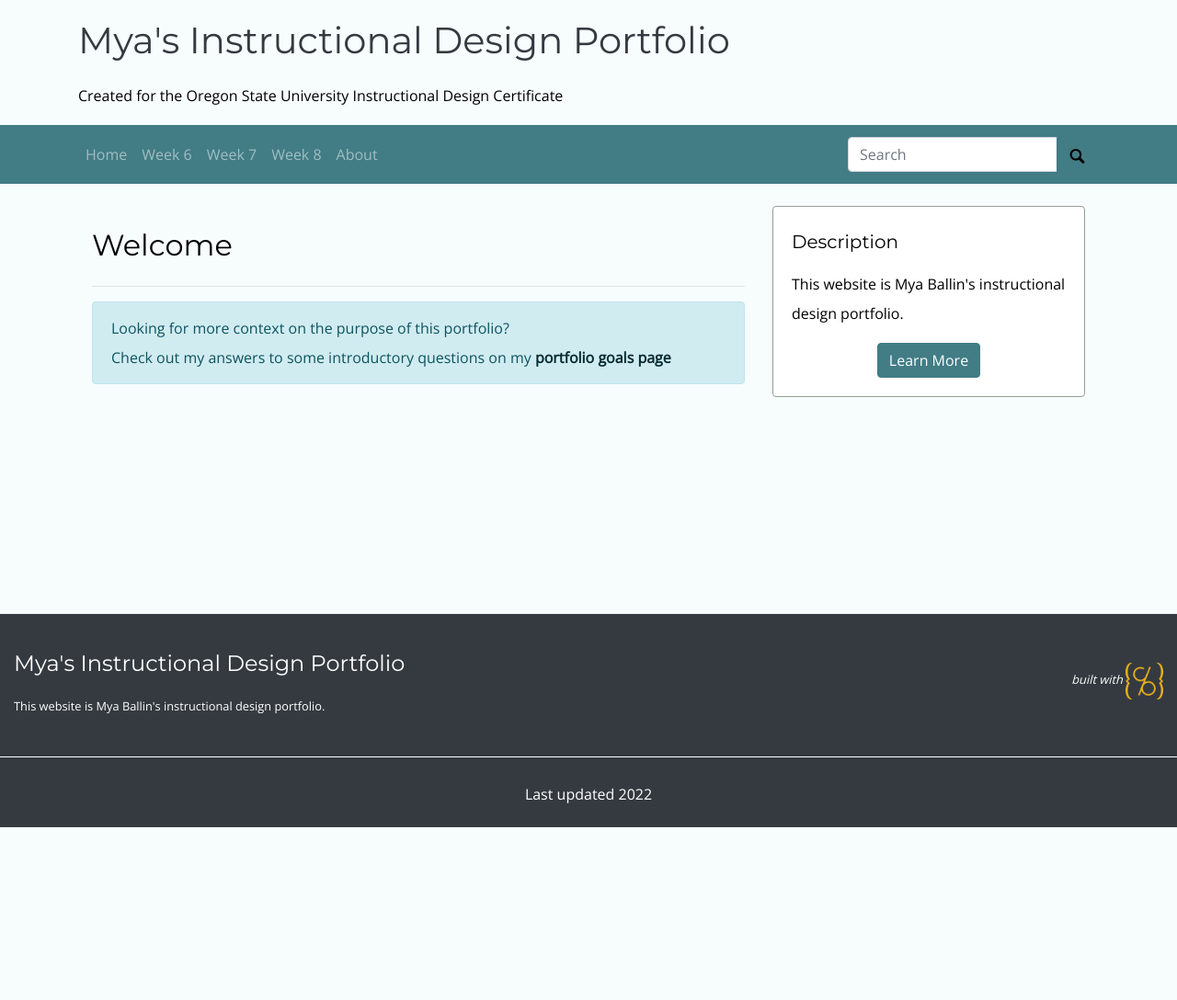
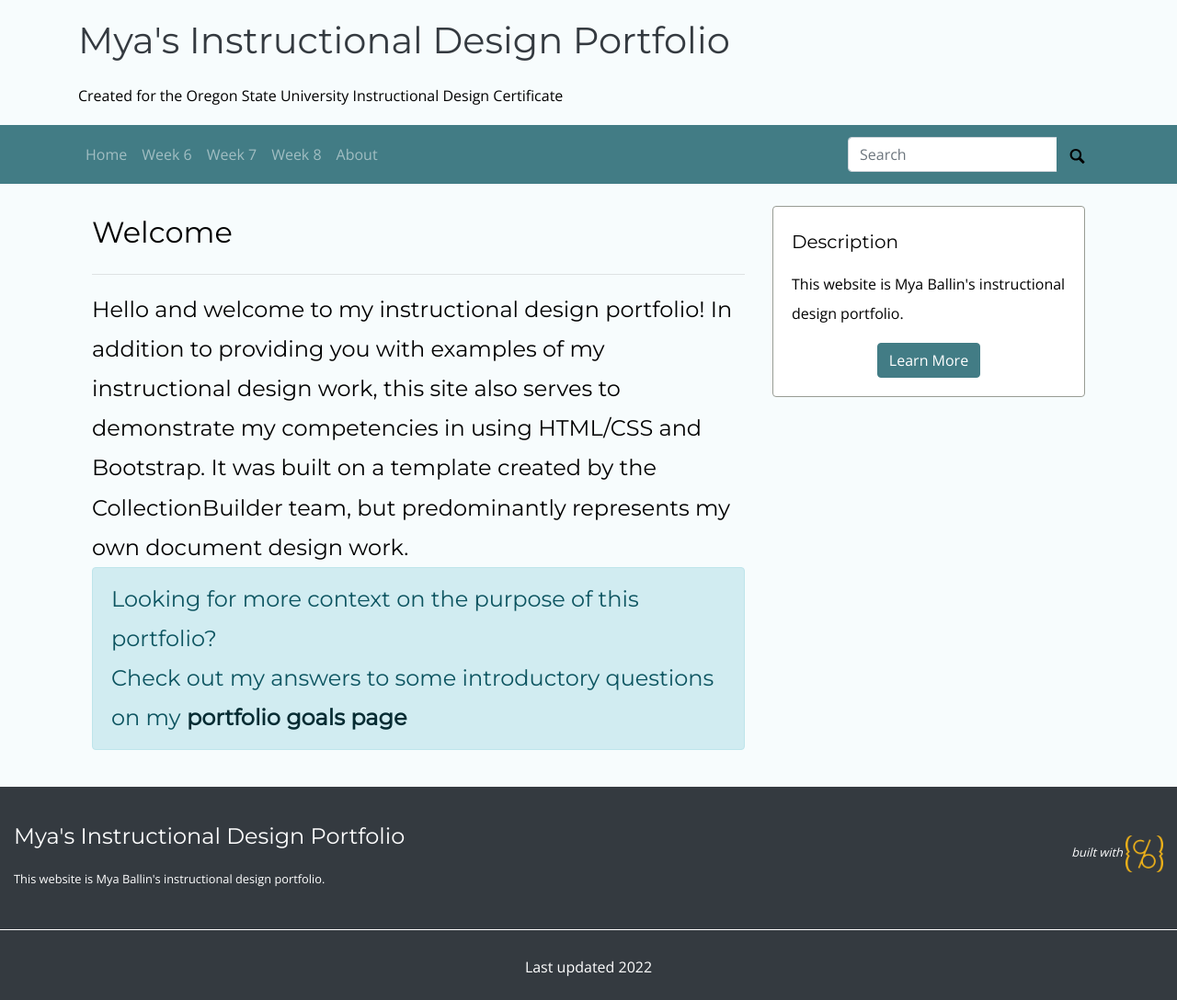
Before and after one commit to mxballin/instructional-design, a Jekyll site: the page built from index.md, in a window 1280 px wide. Shown: the whole page at 92% size. Built offline with Jekyll 4.4.1, drawn with Linux system fonts in a browser that asks for light colours; some web fonts are replaced; before the commit the page ends 900 px from its top, so only the background shows below that.

Commit message:
Update home-infographic.html

```diff
--- a/_layouts/home-infographic.html
+++ b/_layouts/home-infographic.html
@@ -8,6 +8,12 @@ layout: page
     <div class="col-md-8 my-auto">
       <h2> Welcome </h2>
       <hr>
+
+      <h4> Hello and welcome to my instructional design portfolio!
+
+      In addition to providing you with examples of my instructional design work, this site also serves to demonstrate my competencies in using HTML/CSS and Bootstrap. It was built on a template created by the CollectionBuilder team, but predominantly represents my own document design work.
+
+
 <div class="alert alert-info" role="alert">
   Looking for more context on the purpose of this portfolio? <br> Check out my answers to some introductory questions on my <a href="https://instructional-design.mxballin.com/week7.html" class="alert-link">portfolio goals page</a>
 </div>
```
